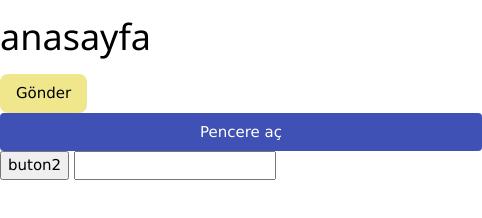
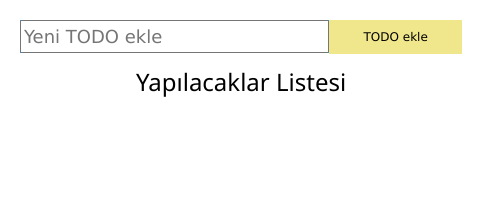
Before and after one commit to meryem-dotcom/kablosuzkedi, an Electron app: page main.html in a window 482 px wide. Drawn offline with Linux system fonts and the light colour scheme.

Commit message:
Proje başladı htmlde değişiklikler yapıldı

```diff
--- a/main.html
+++ b/main.html
@@ -8,35 +8,27 @@
 </head>
 
 <body>
-    <h1>anasayfa</h1>
-    <button onclick="gonder();" class="w3-btn w3-round-large w3-khaki" id="btnSend">Gönder</button>
-    <button type="button" onclick="pencereAc()" class="w3-btn w3-block w3-round w3-indigo" name="button" id="btnPencereAc">Pencere aç</button>
-    <button type="button" onclick="gonder2()" name="button">buton2</button>
-    <input type="text" id="inputV">
-    <script>
-        const electron = require('electron');
-        const {
-            ipcRenderer
-        } = electron;
 
-        function gonder() {
+    <div class="w3-container" style="padding: 20px">
+        <div class="w3-display-container" style="min-height: 100%">
 
-            ipcRenderer.send('key', 'value');
-        };
+            <div class="w3-row">
+                <div class="w3-col w3-blue" style="width:70%">
+                    <input type="text" placeholder="Yeni TODO ekle" class="w3-block w3-large">
+                </div>
+                <div class="w3-col w3-yellow" style="width:30%">
+                    <button type="button" class="w3-button w3-khaki w3-block w3-small">TODO ekle</button>
+                </div>
 
-        function gonder2() {
+            </div>
+            <div class="w3-row">
+                <div class="col" style="text-align: center">
+                    <h3>Yapılacaklar Listesi</h3>
+                </div>
+            </div>
+        </div>
+    </div>
 
-            let inputV = document.getElementById('inputV');
-            alert(inputV.value);
-            ipcRenderer.send('key2', inputV.value);
-        }
-
-        function pencereAc() {
-            let btnPencereAc = document.getElementById("btnPencereAc");
-            ipcRenderer.send('btnPencereAc');
-
-        }
-    </script>
 </body>
 
 </html>
```
